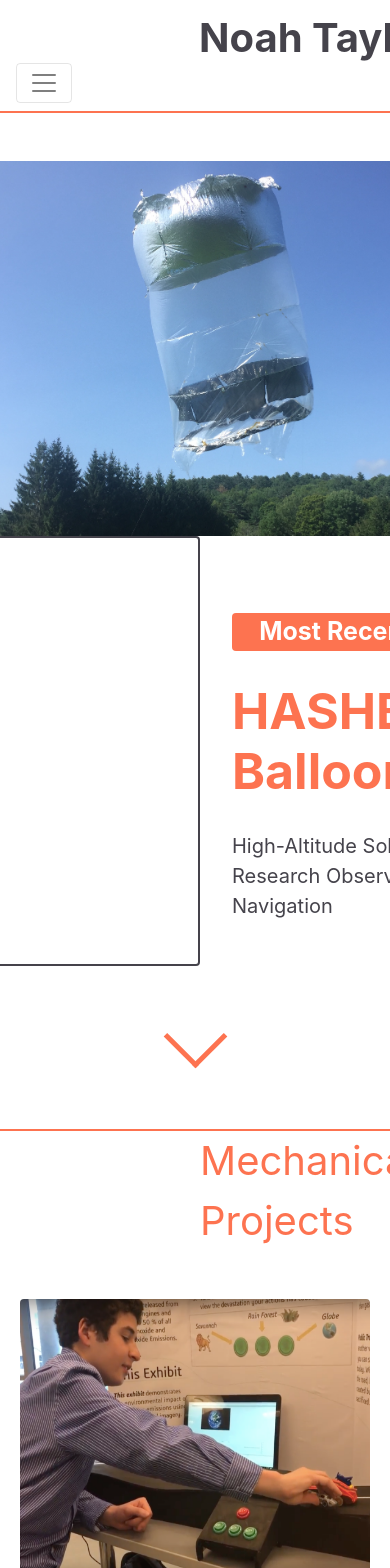
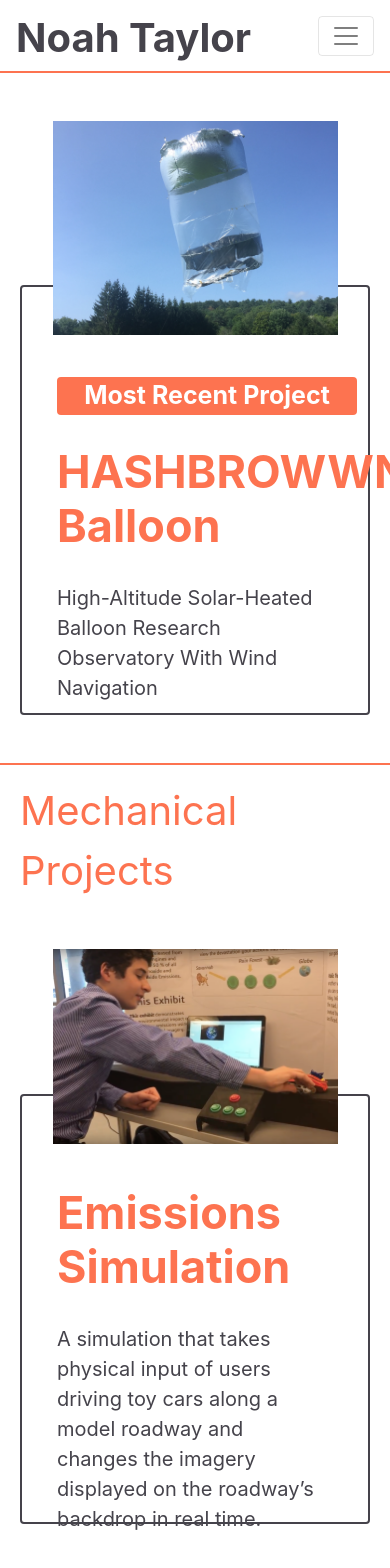
Before and after one commit to gwenfriedman/noahportfolio, a React (Create React App) app: page / in a window 390 px wide. Shown: the top 1568 px of the page. After the commit the page ends 1534 px from the top, so only its background shows below. Built offline with nearby package versions, Linux system fonts and the light colour scheme.

Commit message:
fixed nav and started responsive

```diff
--- a/src/App.js
+++ b/src/App.js
@@ -1,7 +1,7 @@
 import React from 'react';
 import './App.css';
-import Home from './Components/Home';
-import Nav from './Components/Nav';
+import Home from './Components/Home.js';
+import Navigation from './Components/Nav.js';
 import Hashbrowwn from './Components/InfoPages/Hashbrowwn';
 import 'bootstrap/dist/css/bootstrap.min.css';
 
@@ -11,7 +11,7 @@ function App() {
     return (
         <div>
             <Router>
-                <Nav/>
+                <Navigation/>
                 <div>
                     <Route exact path='/'
                            component={Home}/>
--- a/src/Components/Home.css
+++ b/src/Components/Home.css
@@ -14,6 +14,14 @@
     z-index: -1;
 }
 
+.rect-mobile {
+    width:500px;
+    height:430px;
+    border:2px solid var(--custom-grey);
+    z-index: -1;
+    margin-top: -50px;
+}
+
 .description {
     font-size: 25px;
     color: var(--custom-grey);
@@ -22,7 +30,7 @@
 .orange-header {
     color: var(--custom-orange);
     font-weight: bold;
-    font-size: 50px;
+    font-size: 45px;
     margin-top: 30px;
     margin-bottom: 30px;
 }
@@ -31,13 +39,26 @@
     margin-left: 225px;
 }
 
+.text-field-mobile {
+    margin-top: 90px;
+    margin-left: 20px;
+}
+
 .project-text-field {
     margin-left: 225px;
 }
 
-img {
-    width: 500px;
-    height: 375px;
+.image {
+    width: 100%;
+    max-width: 500px;
+    max-height: 375px;
+    height: auto;
+}
+
+.image-mobile {
+    width: 70%;
+    max-height: 375px;
+    height: auto;
 }
 
 .rect-orange {
@@ -70,6 +91,12 @@ i {
     margin-left:200px;
 }
 
+.section-title-mobile {
+    font-size: 40px;
+    color: var(--custom-orange);
+    margin-left:20px;
+}
+
 .project-pic {
     height: 280px;
     width: 350px;
--- a/src/Components/Home.js
+++ b/src/Components/Home.js
@@ -8,15 +8,104 @@ import ballista from '../images/ballista.jpg';
 
 import {Link} from "react-router-dom";
 
+export class Home extends React.Component {
 
-function Home() {
+    constructor() {
+        super();
+        this.state = {
+            width: window.innerWidth,
+        };
+    }
+
+    componentWillMount() {
+        window.addEventListener('resize', this.handleWindowSizeChange);
+        console.log(window.innerWidth);
+    }
+
+
+
+// make sure to remove the listener
+// when the component is not mounted anymore
+    componentWillUnmount() {
+        window.removeEventListener('resize', this.handleWindowSizeChange);
+    }
+
+    handleWindowSizeChange = () => {
+        this.setState({ width: window.innerWidth });
+    };
+
+    render() {
+        const {width} = this.state;
+        const isMobile = width <= 990;
+
+        if (isMobile) {
+            return (
+                <div className={'Home-mobile justify-content-center'}>
+                    <Link to={`/hashbrowwn`} style={{textDecoration: 'none'}}>
+                        <div className={'row mt-5 justify-content-center'}>
+                        <img className={'rounded my-auto col-9 image-mobile'} src={balloon} alt="Hashbrowwn balloon"/>
+                        <div className={'rect-mobile rounded col-10'}>
+                            <div className={'text-field-mobile'}>
+                                <div className={'rect-orange rounded mt-5'}>
+                                    <p className={'flag'}> Most Recent Project </p>
+                                </div>
+
+                                {/*Replace Name here*/}
+                                <h3 className={'orange-header'}>HASHBROWWN Balloon</h3>
+
+                                {/*Replace Description here*/}
+                                <p className={'description'}> High-Altitude Solar-Heated Balloon Research
+                                    Observatory
+                                    With
+                                    Wind Navigation </p>
+                            </div>
+                        </div>
+                        </div>
+                    </Link>
+
+                    {/*MECHANICAL*/}
+                        <div className={'text-center'}>
+                            <svg className={'mt-5'} height="2" width="1040">
+                                <line x1="0" y1="0" x2="1040" y2="2"/>
+                            </svg>
+                        </div>
+
+                        {/*replace header name here*/}
+                        <p className={'section-title-mobile mt-3'}> Mechanical Projects </p>
+
+
+                    <Link to={`/hashbrowwn`} style={{textDecoration: 'none'}}>
+                        <div className={'row mt-5 justify-content-center'}>
+                            <img className={'rounded my-auto col-9 image-mobile'} src={emissions} alt="Hashbrowwn balloon"/>
+                            <div className={'rect-mobile rounded col-10'}>
+                                <div className={'text-field-mobile'}>
+
+                                    {/*Replace Name here*/}
+                                    <h3 className={'orange-header'}>Emissions Simulation</h3>
+
+                                    {/*Replace Description here*/}
+                                    <p className={'description'}>
+                                        A simulation that takes physical input of users driving toy cars
+                                        along a model roadway and changes the imagery displayed on the
+                                        roadway’s backdrop in real time.
+                                    </p>
+                                </div>
+                            </div>
+                        </div>
+                    </Link>
+                </div>
+            )
+
+
+
+        } else {
             return (
                 <div className="Home">
                     {/*Most Recent Project*/}
                     <Link to={`/hashbrowwn`} style={{textDecoration: 'none'}}>
                         <div className={'row mt-5 justify-content-center'}>
                             {/*replace image here*/}
-                    <img className={'rounded my-auto'} src={balloon} alt="Hashbrowwn balloon"/>
+                            <img className={'rounded my-auto image'} width='100%' height="375" src={balloon} alt="Hashbrowwn balloon"/>
                             <div className={'rect rounded col-6'}>
                                 <div className={'text-field'}>
                                     <div className={'rect-orange rounded mt-5'}>
@@ -27,7 +116,9 @@ function Home() {
                                     <h3 className={'orange-header'}>HASHBROWWN Balloon</h3>
 
                                     {/*Replace Description here*/}
-                            <p className={'description'}> High-Altitude Solar-Heated Balloon Research Observatory With
+                                    <p className={'description'}> High-Altitude Solar-Heated Balloon Research
+                                        Observatory
+                                        With
                                         Wind Navigation </p>
                                 </div>
                             </div>
@@ -38,15 +129,16 @@ function Home() {
 
                     {/*PROJECTS SECTION*/}
 
+                    {/*MECHANICAL*/}
+                    <section id={'mechanical'}>
                         <div className={'text-center'}>
                             <svg className={'mt-5'} height="2" width="1040">
                                 <line x1="0" y1="0" x2="1040" y2="2"/>
                             </svg>
                         </div>
 
-            <section id={'mechanical'}>
                         {/*replace header name here*/}
-                <p className={'section-title'}> Mechanical Projects </p>
+                        <p className={'section-title mt-3'}> Mechanical Projects </p>
 
 
                         {/*copy and paste this to add a new section, update image, text, and link*/}
@@ -85,14 +177,15 @@ function Home() {
                     </section>
 
 
+                    {/*ELECTRICAL*/}
+                    <section id={'electrical'}>
                         <div className={'text-center'}>
                             <svg className={'mt-5'} height="2" width="1040">
                                 <line x1="0" y1="0" x2="1040" y2="2"/>
                             </svg>
                         </div>
-            <section id={'electrical'}>
                         {/*replace header name here*/}
-                <p className={'section-title'}> Electrical Projects </p>
+                        <p className={'section-title mt-3'}> Electrical Projects </p>
 
 
                         {/*copy and paste this to add a new section, update image, text, and link*/}
@@ -113,14 +206,15 @@ function Home() {
                     </section>
 
 
+                    {/*MATERIALS*/}
+                    <section id={'materials'}>
                         <div className={'text-center'}>
                             <svg className={'mt-5'} height="2" width="1040">
                                 <line x1="0" y1="0" x2="1040" y2="2"/>
                             </svg>
                         </div>
-            <section id={'materials'}>
                         {/*replace header name here*/}
-                <p className={'section-title'}> Materials Projects </p>
+                        <p className={'section-title mt-3'}> Materials Projects </p>
 
 
                         {/*copy and paste this to add a new section, update image, text, and link*/}
@@ -143,5 +237,6 @@ function Home() {
 
             );
         }
-
+    }
+}
 export default Home;
--- a/src/Components/Nav.css
+++ b/src/Components/Nav.css
@@ -4,7 +4,6 @@
     color: var(--custom-grey);
     margin-bottom: -10px;
     margin-top: -5px;
-    margin-left: 183px;
 }
 
 .link {
@@ -18,9 +17,10 @@
     border-bottom: 2px solid var(--custom-orange);
 }
 
-#navbarNav {
-    margin-right: 85px;
+#responsive-navbar-nav {
+    /*margin-left: 300px;*/
 }
+
 
 line {
     stroke: var(--custom-orange);
--- a/src/Components/Nav.js
+++ b/src/Components/Nav.js
@@ -1,55 +1,96 @@
 import React from 'react';
 import './Nav.css';
-import { HashLink as Link } from 'react-router-hash-link';
+import {HashLink as Link} from 'react-router-hash-link';
+import Navbar from "react-bootstrap/Navbar";
+import Nav from "react-bootstrap/Nav";
 
 
-function Nav() {
+function Navigation() {
+
     return (
-        <nav className="navbar navbar-expand-lg navbar-light sticky-top bg-white">
-            <a href={"/"} className={"navbar-brand"}>
+        <Navbar collapseOnSelect expand="lg" bg="white" variant="light" className="navbar container-fluid">
+            <Navbar.Brand as={Link} className="navbar-brand" to="/">
                 <p className={'nav-header'}> Noah Taylor </p>
-            </a>
-            <button className="navbar-toggler" type="button" data-toggle="collapse" data-target="#navbarNav"
-                    aria-controls="navbarNav" aria-expanded="false" aria-label="Toggle navigation">
-                <span className="navbar-toggler-icon"></span>
-            </button>
-            <div className="collapse navbar-collapse" id="navbarNav">
-                <ul className="navbar-nav ml-auto mr-5">
-                    <li className="nav-item mr-4">
+            </Navbar.Brand>
+            <Navbar.Toggle aria-controls="responsive-navbar-nav"/>
+            <Navbar.Collapse id="responsive-navbar-nav" className={'ml-4'}>
+                <Nav className="mr-5">
                     <Link smooth to="/#mechanical"
-                              activeClassName="selected" className="nav-link">
+                          activeClassName="selected" className="nav-link mr-4">
                         <p className={'link'}>Mechanical</p>
                     </Link>
-                    </li>
-                    <li className="nav-item mr-4">
+
                     <Link to="/#electrical"
-                              activeClassName="selected" className="nav-link">
+                          activeClassName="selected" className="nav-link mr-4">
                         <p className={'link'}>Electrical</p>
                     </Link>
-                    </li>
-                    <li className="nav-item mr-3">
                     <Link to="/#materials"
-                              activeClassName="selected" className="nav-link">
+                          activeClassName="selected" className="nav-link mr-4">
                         <p className={'link'}>Materials</p>
                     </Link>
-                    </li>
+
+                    <span className="d-none d-lg-block">
                         <svg className={'mr-3'} height="45" width="2">
-                        <line x1="0" y1="0" x2="0" y2="45"/>
+                            <line className={'hidden-xs'} x1="0" y1="0" x2="0" y2="45"/>
                         </svg>
-                    <li className="nav-item mr-4">
-                        <a className="nav-link" href="/">
+                    </span>
+
+                    <a className="nav-link mr-4" href="/">
                         <p className={'link'}>Hobbies</p>
                     </a>
-                    </li>
-                    <li className="nav-item mr-5">
-                        <a className="nav-link" href="/">
-                            <p className={'link'}>Me</p>
+                    <a className="nav-link mr-4" href="/">
+                        <p className={'link '}>Me</p>
                     </a>
-                    </li>
-                </ul>
-            </div>
-        </nav>
+
+                </Nav>
+            </Navbar.Collapse>
+        </Navbar>
+//         <nav className="navbar navbar-expand-lg navbar-light sticky-top bg-white">
+//     <a href={"/"} className={"navbar-brand"}>
+//         <p className={'nav-header'}> Noah Taylor </p>
+//     </a>
+//     <button className="navbar-toggler" type="button" data-toggle="collapse" data-target="#navbarNav"
+//             aria-controls="navbarNav" aria-expanded="false" aria-label="Toggle navigation">
+//         <span className="navbar-toggler-icon"></span>
+//     </button>
+//     <div className="collapse navbar-collapse" id="navbarNav">
+//         <ul className="navbar-nav ml-auto mr-5">
+//             <li className="nav-item mr-4">
+//                 <Link smooth to="/#mechanical"
+//                       activeClassName="selected" className="nav-link">
+//                     <p className={'link'}>Mechanical</p>
+//                 </Link>
+//             </li>
+//             <li className="nav-item mr-4">
+//                 <Link to="/#electrical"
+//                       activeClassName="selected" className="nav-link">
+//                     <p className={'link'}>Electrical</p>
+//                 </Link>
+//             </li>
+//             <li className="nav-item mr-3">
+//                 <Link to="/#materials"
+//                       activeClassName="selected" className="nav-link">
+//                     <p className={'link'}>Materials</p>
+//                 </Link>
+//             </li>
+//             <svg className={'mr-3'} height="45" width="2">
+//                 <line x1="0" y1="0" x2="0" y2="45"/>
+//             </svg>
+//             <li className="nav-item mr-4">
+//                 <a className="nav-link" href="/">
+//                     <p className={'link'}>Hobbies</p>
+//                 </a>
+//             </li>
+//             <li className="nav-item mr-5">
+//                 <a className="nav-link" href="/">
+//                     <p className={'link'}>Me</p>
+//                 </a>
+//             </li>
+//         </ul>
+//     </div>
+// </nav>
+
     );
 }
 
-export default Nav;
+export default Navigation;
```
Lines whose indentation alone changed are shown as unchanged.
